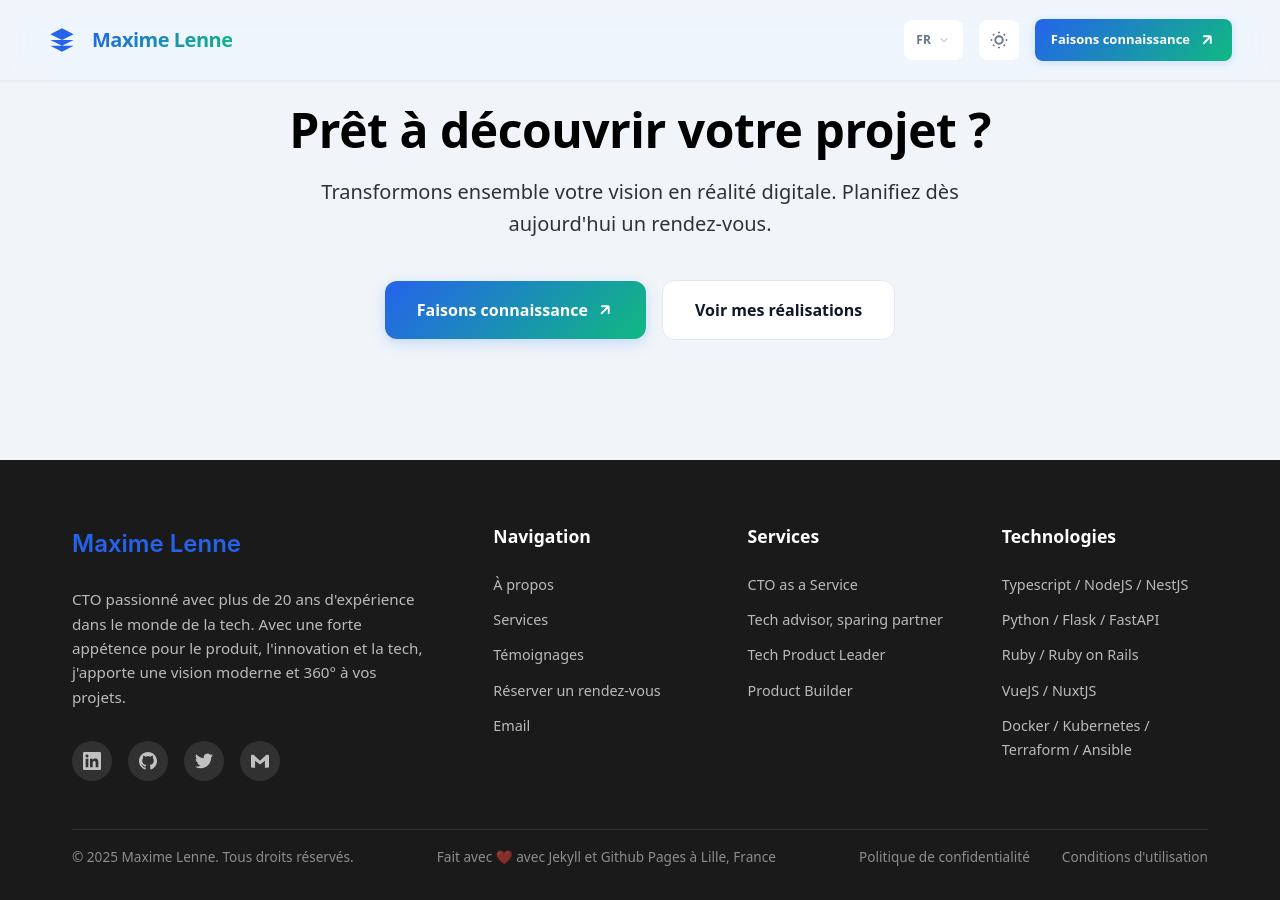
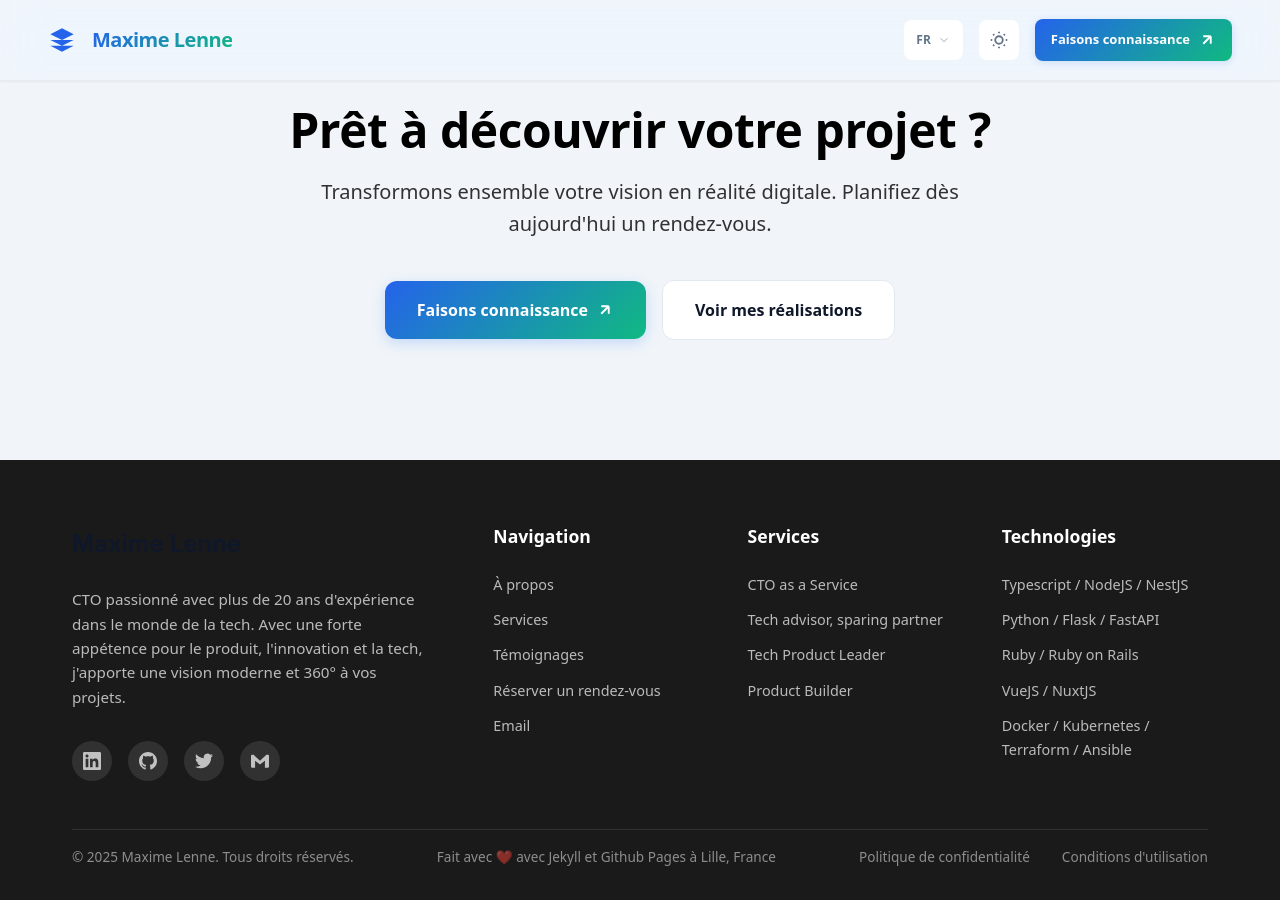
Before and after one commit to maxime-lenne/maxime-lenne.github.io, a Jekyll site: the page built from index.md, in a window 1280 px wide and 900 px high, scrolled down 4591 px. Built offline with Jekyll 4.4.1, drawn with Linux system fonts in a browser that asks for light colours.

Commit message:
fix link color

```diff
--- a/_sass/layouts/_figma.scss
+++ b/_sass/layouts/_figma.scss
@@ -315,7 +315,7 @@
     }
 
     &--active {
-      color: var(--color-primary);
+      color: var(--color-text-primary);
       background: rgba(59, 130, 246, 0.08);
       font-weight: 600;
 
--- a/_sass/layouts/_footer.scss
+++ b/_sass/layouts/_footer.scss
@@ -76,7 +76,7 @@
       &-text {
         font-size: 1.5rem;
         font-weight: 600;
-        color: var(--color-primary);
+        color: var(--color-text-primary);
         font-family: 'Inter', sans-serif;
       }
     }
@@ -149,7 +149,7 @@
           transition: color 0.3s ease;
 
           &:hover {
-            color: var(--color-primary);
+            color: var(--color-text-primary);
           }
         }
       }
@@ -184,7 +184,7 @@
       transition: color 0.3s ease;
 
       &:hover {
-        color: var(--color-primary);
+        color: var(--color-text-primary);
       }
     }
   }
```
